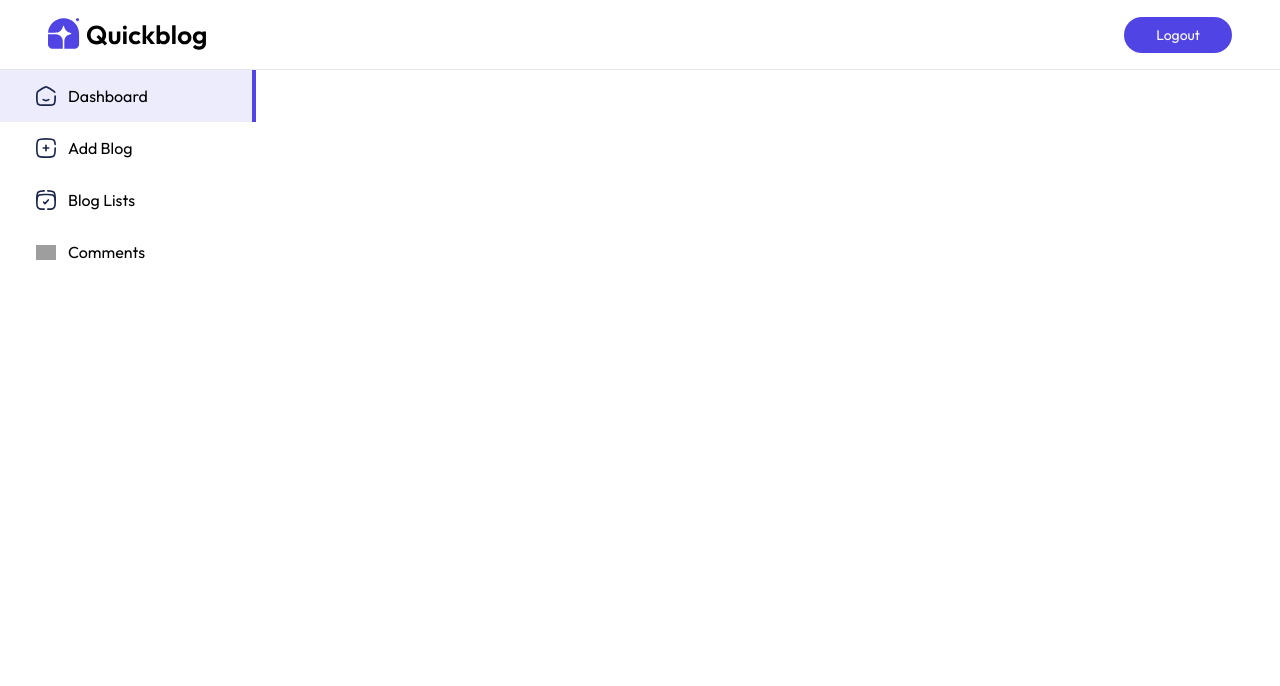
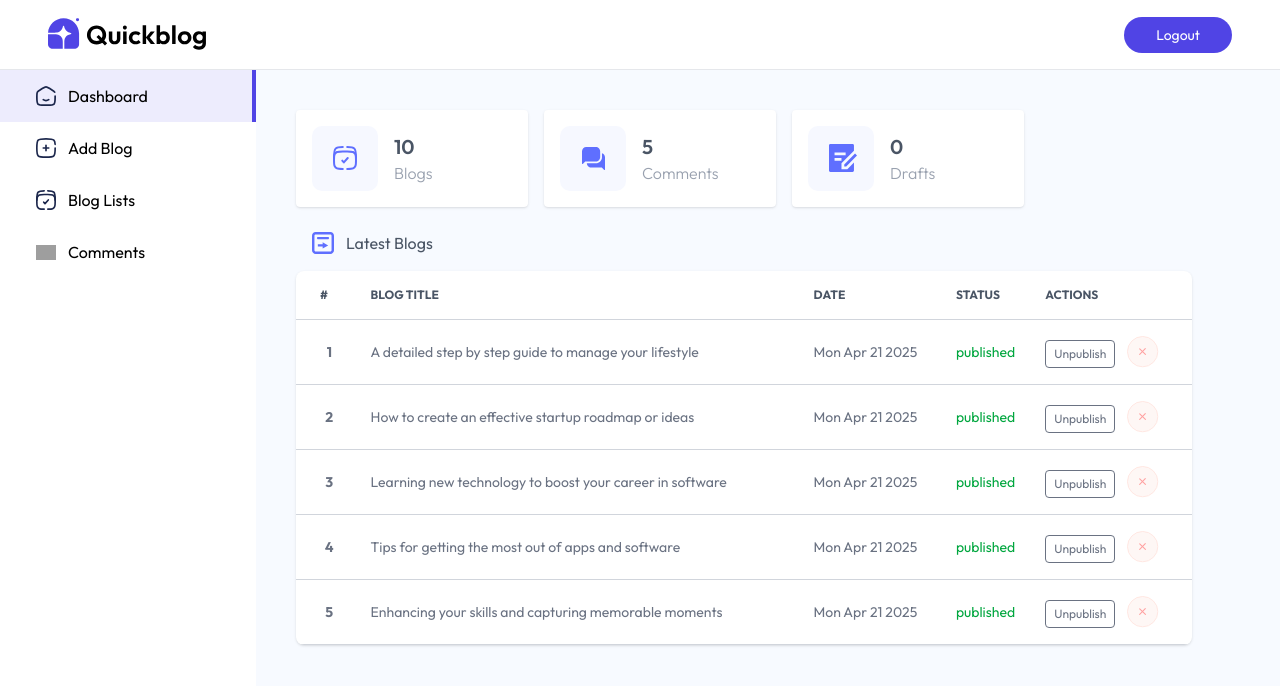
Before and after one commit to saisowjanyadevarakonda/Blog_AI, a React (Vite) app in the folder client/: page /admin in a window 1280 px wide. Shown: the top 686 px of the page. Built offline with nearby package versions, Linux system fonts and the light colour scheme; grey boxes are pictures that could not be loaded.

Commit message:
dashboard page frontend

```diff
--- /dev/null
+++ b/client/src/components/admin/BlogTableItem.jsx
@@ -0,0 +1,24 @@
+import React from 'react'
+import { assets } from '../../assets/assets';
+
+const BlogTableItem = ({blog,fetchBlogs,index}) => {
+    const {title,createdAt} = blog;
+    const BlogDate = new Date(createdAt);
+  return (
+    <tr className='border-y border-gray-300'>
+        <th className='px-2 py-4'>
+            {index}
+        </th>
+        <td className='px-2 py-4'> {title} </td>
+        <td className='px-2 py-4 max-sm:hidden'> {BlogDate.toDateString()} </td>
+        <td className='px-2 py-4 max-sm:hidden'>
+            <p className={`${blog.isPublished ? "text-green-600" : "text-orange-700"}`}>{blog.isPublished?'published': 'unpublished'} </p> </td>
+        <td className='px-2 py-4 flex text-xs gap-3'>
+     <button className='border px-2 py-0.5 mt-1 rounded  cursor-pointer'>{blog.isPublished?'Unpublish' : "publish"} </button>
+      <img src={assets.cross_icon} className='w-8 hover:scale-110 transition-all cursor-pointer' alt="" />
+        </td>
+    </tr>
+  )
+}
+
+export default BlogTableItem
--- a/client/src/pages/admin/Dashboard.jsx
+++ b/client/src/pages/admin/Dashboard.jsx
@@ -1,8 +1,80 @@
-import React from 'react'
+import React, { useEffect, useState } from 'react'
+import { assets, dashboard_data } from '../../assets/assets'
+import BlogTableItem from '../../components/admin/BlogTableItem';
 
 const Dashboard = () => {
+    const [dashboardData,setDashboardData] = useState({
+        blogs:0,
+        comments:0,
+        drafts:0,
+        recentBlogs:[]
+    });
+
+  const fetchDashboard = async() => {
+    setDashboardData(dashboard_data);
+  }
+
+  useEffect(()=>{
+    fetchDashboard();
+  },[])
+
   return (
-    <div>Dashboard</div>
+    <div className='flex-1 p-4 md:p-10 bg-blue-50/50'>
+        <div className='flex flex-wrap gap-4'>
+            <div className='flex items-center gap-4 bg-white p-4 min-w-58 rounded shadow cursor-pointer hover:scale-105 transition-all'>
+                <img src={assets.dashboard_icon_1} alt="" />
+                <div>
+                    <p className='text-xl font-semibold text-gray-600'>{dashboardData.blogs} </p>
+                    <p className='text-gray-400 font-light'>Blogs </p>
+                </div>
+            </div>
+
+     <div className='flex items-center gap-4 bg-white p-4 min-w-58 rounded shadow cursor-pointer hover:scale-105 transition-all'>
+                <img src={assets.dashboard_icon_2} alt="" />
+                <div>
+                    <p className='text-xl font-semibold text-gray-600'>{dashboardData.comments} </p>
+                    <p className='text-gray-400 font-light'>Comments</p>
+                </div>
+            </div>
+
+
+<div className='flex items-center gap-4 bg-white p-4 min-w-58 rounded shadow cursor-pointer hover:scale-105 transition-all'>
+                <img src={assets.dashboard_icon_3} alt="" />
+                <div>
+                    <p className='text-xl font-semibold text-gray-600'>{dashboardData.drafts} </p>
+                    <p className='text-gray-400 font-light'>Drafts </p>
+                </div>
+            </div>
+
+
+        </div>
+        <div>
+            <div className='flex items-center gap-3 m-4 mt-6 text-gray-600'>
+                <img src={assets.dashboard_icon_4} alt="" />
+                <p>Latest Blogs</p>
+            </div>
+            <div className='relative max-w-4xl overflow-x-auto shadow rounded-lg scrollbar-hide bg-white'>
+                <table className='w-full text-sm text-gray-500'>
+                    <thead className='text-xs text-gray-600 text-left uppercase'>
+                        <tr>
+                            <th scope='col' className='px-2 py-4 xl:px-6'>#</th>
+                            <th scope='col' className='px-2 py-4'>Blog Title</th>
+                            <th scope='col' className='px-2 py-4 max-sm:hidden'>Date</th>
+                            <th scope='col' className='px-2 py-4 max-sm:hidden'>Status</th>
+                            <th scope='col' className='px-2 py-4'>Actions</th>
+                        </tr>
+
+                    </thead>
+                    <tbody>
+                        {dashboardData.recentBlogs.map((blog,index) => {
+                            return <BlogTableItem key={blog._id} blog={blog} fetchBlogs={fetchDashboard} index={index + 1} />
+                        })}
+                    </tbody>
+                </table>
+
+            </div>
+        </div>
+    </div>
   )
 }
 
--- a/client/src/pages/admin/Layout.jsx
+++ b/client/src/pages/admin/Layout.jsx
@@ -17,7 +17,7 @@
     <div className='flex h-[calc(100vh-70px)]'>
         <Sidebar />
 
-        {/* <Outlet /> */}
+        <Outlet />
     </div>
     </>
   )
```
